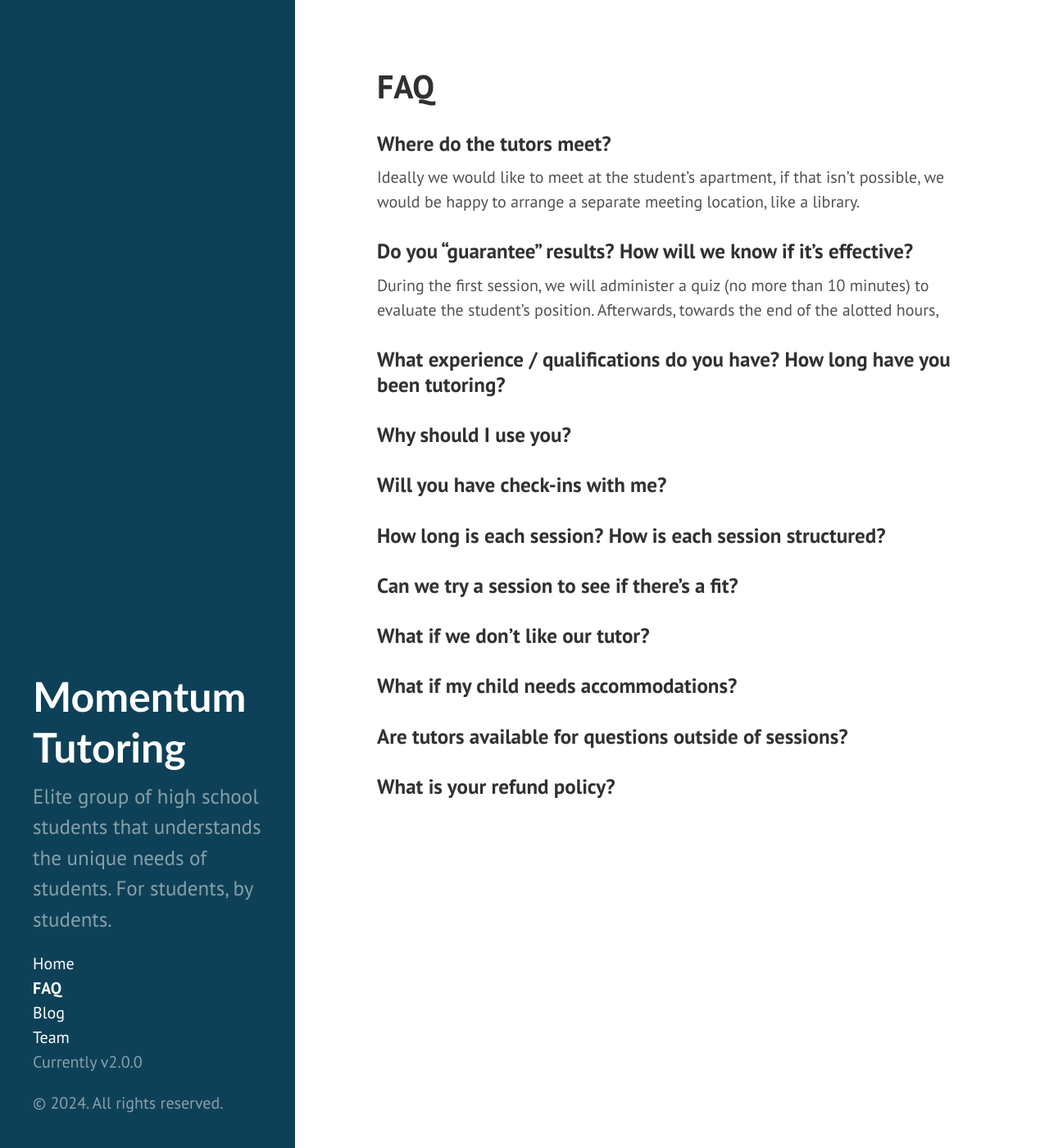
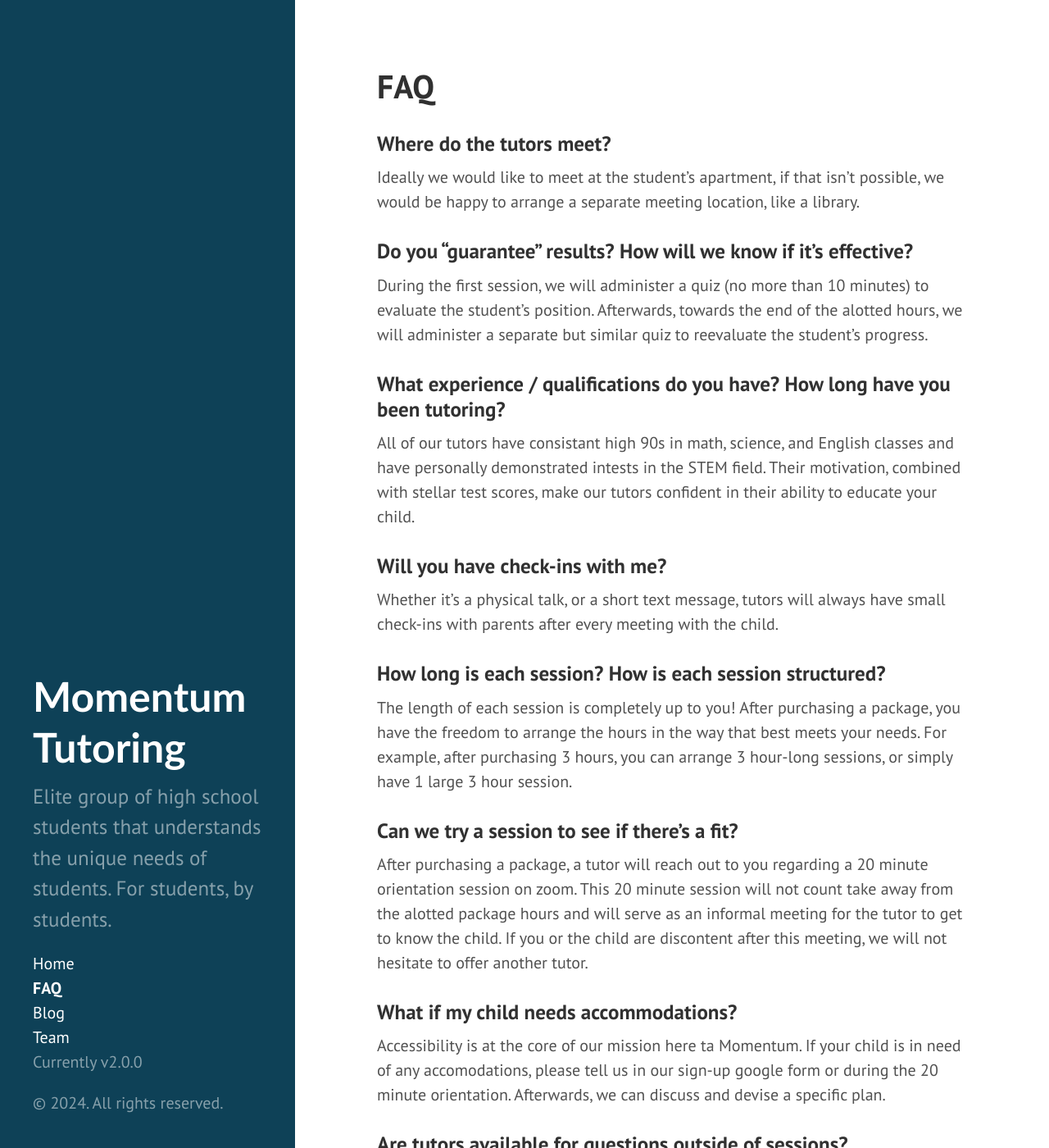
Before and after one commit to Momentum-Tutoring/Momentum-Tutoring.github.io, a Jekyll site: the page built from FAQ.md, in a window 1280 px wide and 1400 px high. Shown: the whole window at 82% size. Built offline with Jekyll 4.4.1, drawn with Linux system fonts in a browser that asks for light colours; Markdown is read by kramdown in place of the engine named in the settings; some of the changed text lies outside the part shown.

Commit message:
added FAQ and fixed my image on the team page

```diff
--- a/FAQ.md
+++ b/FAQ.md
@@ -9,14 +9,28 @@ Ideally we would like to meet at the student's apartment, if that isn't possible
 
 ### Do you “guarantee” results? How will we know if it’s effective?
 
-During the first session, we will administer a quiz (no more than 10 minutes) to evaluate the student's position. Afterwards, towards the end of the alotted hours,
+During the first session, we will administer a quiz (no more than 10 minutes) to evaluate the student's position. Afterwards, towards the end of the alotted hours, we will administer a separate but similar quiz to reevaluate the student's progress.
 
 ### What experience / qualifications do you have? How long have you been tutoring?
-### Why should I use you?
+
+All of our tutors have consistant high 90s in math, science, and English classes and have personally demonstrated intests in the STEM field. Their motivation, combined with stellar test scores, make our tutors confident in their ability to educate your child.
+
 ### Will you have check-ins with me?
+
+Whether it's a physical talk, or a short text message, tutors will always have small check-ins with parents after every meeting with the child.
+
 ### How long is each session? How is each session structured?
+
+The length of each session is completely up to you! After purchasing a package, you have the freedom to arrange the hours in the way that best meets your needs. For example, after purchasing 3 hours, you can arrange 3 hour-long sessions, or simply have 1 large 3 hour session.
+
 ### Can we try a session to see if there’s a fit?
-### What if we don’t like our tutor?
+
+After purchasing a package, a tutor will reach out to you regarding a 20 minute orientation session on zoom. This 20 minute session will not count take away from the alotted package hours and will serve as an informal meeting for the tutor to get to know the child. If you or the child are discontent after this meeting, we will not hesitate to offer another tutor.
+
 ### What if my child needs accommodations?
+
+Accessibility is at the core of our mission here ta Momentum. If your child is in need of any accomodations, please tell us in our sign-up google form or during the 20 minute orientation. Afterwards, we can discuss and devise a specific plan.
+
 ### Are tutors available for questions outside of sessions?
-### What is your refund policy?
+
+Of course! Should the child have any questions outside or between sessions, they will have acess to our phone numbers and emails to contact us. Our tutors will be happy to assist and foster your child's curiosity.
```
Also changed, not shown: team.md (+1 -1 lines).
